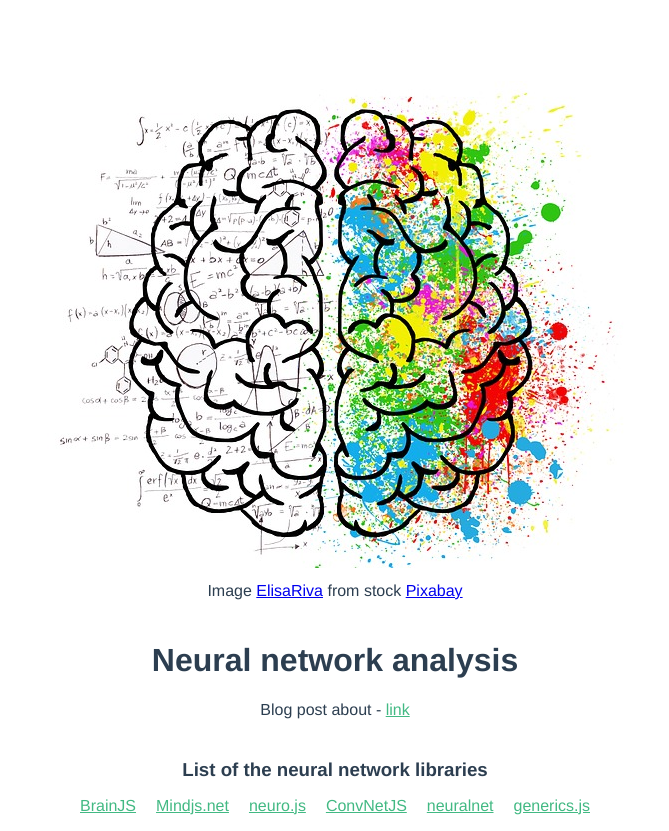
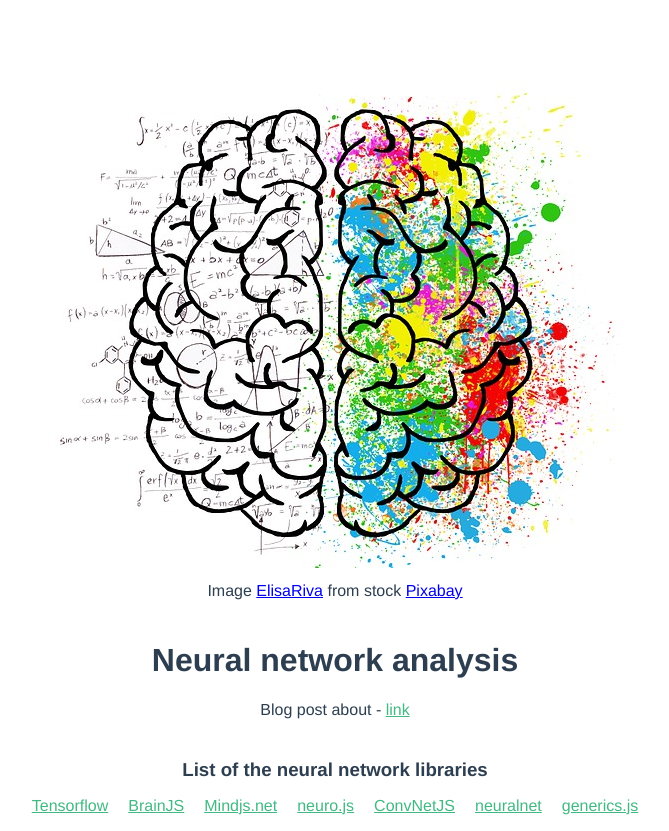
Before and after one commit to wirtaw/neural-networks-web-analysis, a Vue app: page / in a window 1280 px wide. Shown: the whole page, without its empty margins (305-974 px from the left). Built offline with nearby package versions, Linux system fonts and the light colour scheme.

Commit message:
Add page Add tensorflow

```diff
--- a/src/components/NeuralNetworks.vue
+++ b/src/components/NeuralNetworks.vue
@@ -6,6 +6,7 @@
     </p>
     <h3>List of the neural network libraries</h3>
     <ul>
+      <li><a href="#" target="_blank" rel="noopener">Tensorflow</a></li>
       <li><a href="#" target="_blank" rel="noopener">BrainJS</a></li>
       <li><a href="#" target="_blank" rel="noopener">Mindjs.net</a></li>
       <li><a href="#" target="_blank" rel="noopener">neuro.js</a></li>
```
Also changed, not shown: src/components/Page.vue (added, +18 -0 lines).
